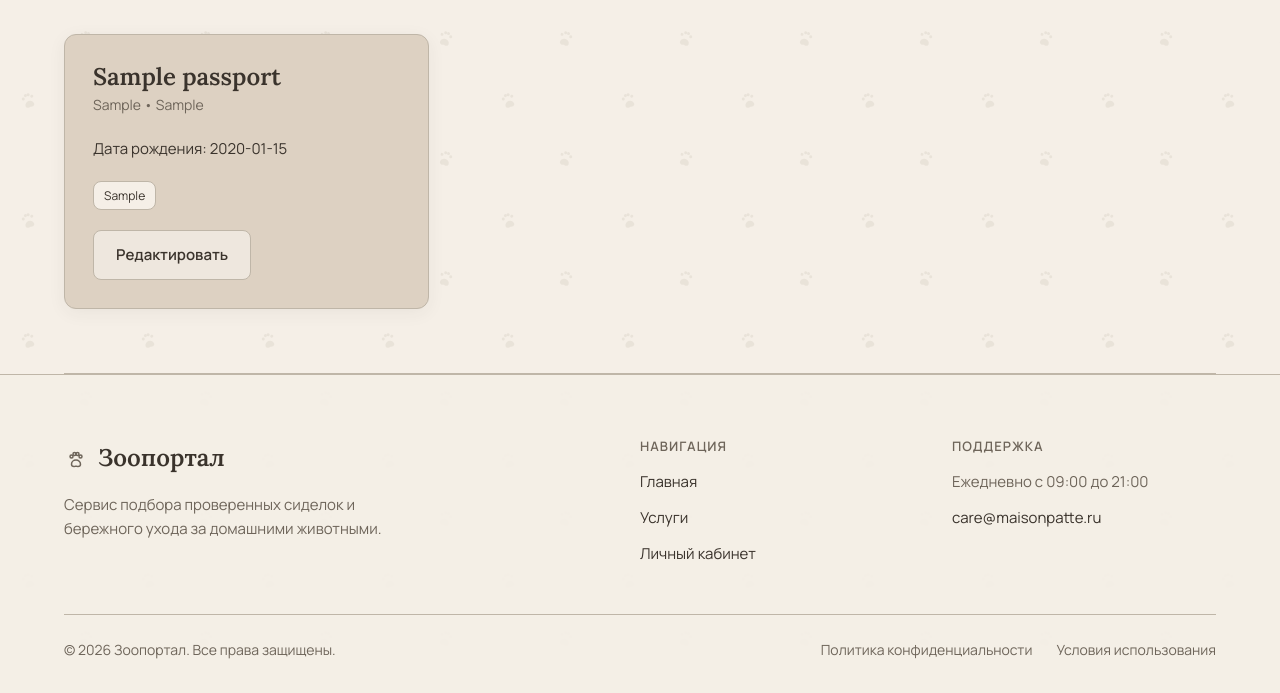
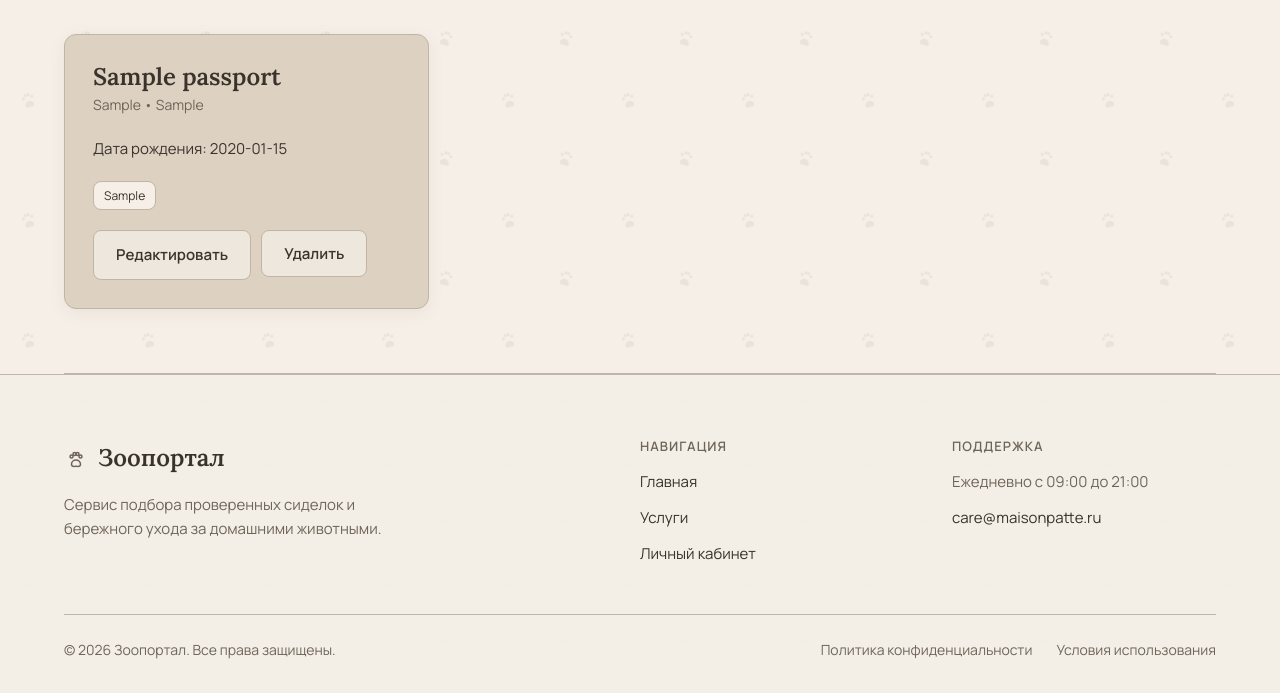
Before and after one commit to bncancri/zooportal, a Flask app: page /dashboard in a window 1280 px wide. Shown: the part 1251-1944 px from the top of the page. Run offline with Flask 3, Linux system fonts and the light colour scheme; a user stored in the database is signed in; tables that the repository leaves empty hold one stand-in row (values such as "Sample post").

Commit message:
Добавлена возможность удалять ветпаспорта

```diff
--- a/app.py
+++ b/app.py
@@ -144,5 +144,17 @@ def dashboard():
         return redirect(url_for('dashboard'))
 
     return render_template('dashboard.html', pets=current_user.pets, edit_pet=edit_pet)
+
+# --- НОВЫЙ МАРШРУТ ДЛЯ УДАЛЕНИЯ ---
+@app.route('/delete_pet/<int:pet_id>', methods=['POST'])
+@login_required
+def delete_pet(pet_id):
+    # Находим питомца, строго проверяя привязку к текущему владельцу
+    pet = PetPassport.query.filter_by(id=pet_id, owner_id=current_user.id).first()
+    if pet:
+        db.session.delete(pet)
+        db.session.commit()
+    return redirect(url_for('dashboard'))
+
 if __name__ == '__main__':
     app.run(debug=True)
--- a/templates/dashboard.html
+++ b/templates/dashboard.html
@@ -116,7 +116,7 @@
             </div>
           </div>
 
-          <div class="filter-group">
+          <div class="filter-group" style="display: flex; gap: 10px;">
             <button type="submit" class="btn">{{ 'Обновить' if edit_pet else 'Сохранить' }}</button>
             {% if edit_pet %}
               <a href="{{ url_for('dashboard') }}" class="btn btn-outline">Отмена</a>
@@ -164,9 +164,15 @@
             </ul>
             {% endif %}
 
-            <div class="filter-group">
+            <div class="filter-group" style="display: flex; gap: 10px;">
               <a href="{{ url_for('dashboard', edit_id=pet.id) }}#pet-form" class="btn btn-outline">Редактировать</a>
+
+              <!-- Форма удаления -->
+              <form action="{{ url_for('delete_pet', pet_id=pet.id) }}" method="POST" onsubmit="return confirm('Вы уверены, что хотите удалить карточку питомца?');" style="margin: 0;">
+                <button type="submit" class="btn btn-outline">Удалить</button>
+              </form>
             </div>
+
           </article>
           {% endfor %}
         </div>
```
